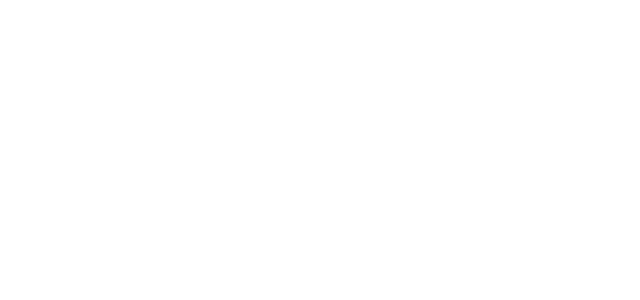
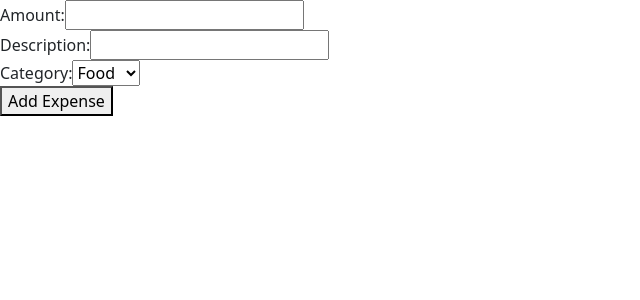
Before and after one commit to ROHAN4535/Expense-Tracker, a React (Create React App) app: page /profile/expense-tracker in a window 1280 px wide. Before the commit this address had no page. Shown: the top 300 px of the page, without its empty margins (0-640 px from the left). Built offline with nearby package versions, Linux system fonts and the light colour scheme.

Commit message:
Adding Expenses for tracking purpose

```diff
--- a/src/App.js
+++ b/src/App.js
@@ -1,19 +1,23 @@
 import { Route, Routes } from "react-router-dom";
 import Login from "./Components/Login/Login";
 import SignUp from "./Components/SignUp/SignUp";
-import UpdateProfile from "./Components/UpdateProfile/UpdateProfile";
+// import UpdateProfile from "./Components/UpdateProfile/UpdateProfile";
 import AuthProvider from "./Store/AuthProvider";
 import Profile from "./Components/UpdateProfile/Profile";
+import Expense from "./Components/ExpenseTracker/Expense";
+import ExpeseProvider from "./Store/ExpeseProvider";
 
 function App() {
   return (
     <AuthProvider>
-      <Routes>
-        <Route path="/" element={<SignUp />} />
-        <Route path="login" element={<Login />} />
-        <Route path="profile" element={<Profile />} />
-        <Route path="updateprofile" element={<UpdateProfile/>}/>
-      </Routes>
+      <ExpeseProvider>
+        <Routes>
+          <Route path="/" element={<SignUp />} />
+          <Route path="/login" element={<Login />} />
+          <Route path="/profile" element={<Profile />} />
+          <Route path="/profile/expense-tracker" element={<Expense/>} />
+        </Routes>
+      </ExpeseProvider>
     </AuthProvider>
   );
 }
--- /dev/null
+++ b/src/Components/ExpenseTracker/Expense.js
@@ -0,0 +1,14 @@
+import { Fragment } from "react";
+import ExpenseForm from "./ExpenseForm";
+import ExpenseList from "./ExpenseList";
+
+const Expense = () => {
+    return (
+        <Fragment>
+            <ExpenseForm/>
+            <ExpenseList/>
+        </Fragment>
+    )
+}
+
+export default Expense;
--- /dev/null
+++ b/src/Components/ExpenseTracker/ExpenseForm.js
@@ -0,0 +1,47 @@
+import { useContext, useRef } from "react";
+import ExpenseContext from "../../Store/exp-context";
+
+const ExpenseForm = () => {
+  const amountRef = useRef();
+  const descRef = useRef();
+  const catRef = useRef();
+  const expCntx = useContext(ExpenseContext);
+
+  const submitHandler = (e) => {
+    e.preventDefault();
+    const expObj = {
+      enteredAmount: amountRef.current.value,
+      enteredDesc: descRef.current.value,
+      enteredCat: catRef.current.value,
+    };
+    console.log(expObj);
+    expCntx.addItem(expObj);
+  };
+
+  return (
+    <section>
+      <form onSubmit={submitHandler}>
+        <div>
+          <label htmlFor="amount">Amount:</label>
+          <input type="number" ref={amountRef} />
+        </div>
+        <div>
+          <label htmlFor="desc">Description:</label>
+          <input type="text" ref={descRef} />
+        </div>
+        <div>
+          <label htmlFor="category">Category:</label>
+          <select ref={catRef}>
+            <option>Food</option>
+            <option>Petrol</option>
+            <option>Salary</option>
+            <option>Other</option>
+          </select>
+        </div>
+        <button type="submit">Add Expense</button>
+      </form>
+    </section>
+  );
+};
+
+export default ExpenseForm;
--- /dev/null
+++ b/src/Components/ExpenseTracker/ExpenseList.js
@@ -0,0 +1,22 @@
+import { useContext } from "react";
+import ExpenseContext from "../../Store/exp-context";
+
+const ExpenseList = () => {
+  const expCntx = useContext(ExpenseContext);
+  return (
+    <section>
+      <ul>
+        {console.log(expCntx.items)}
+        {expCntx.items.map((item) => (
+          <li>
+            <h3>{item.enteredCat}</h3>
+            <div>{item.enteredDesc}</div>
+            <div>{item.enteredAmount}</div>
+          </li>
+        ))}
+      </ul>
+    </section>
+  );
+};
+
+export default ExpenseList;
--- a/src/Components/Login/Login.js
+++ b/src/Components/Login/Login.js
@@ -43,7 +43,8 @@ const Login = () => {
       .then((data) => {
         authCtx.login(data.idToken, data.email);
         alert("User has successfully login.");
-        navigate("/profile", { replace: true });
+        // navigate("/profile", { replace: true });
+        navigate("/profile/expense-tracker", { replace: true });
       })
       .catch((err) => {
         alert(err.message);
--- a/src/Components/UpdateProfile/Profile.js
+++ b/src/Components/UpdateProfile/Profile.js
@@ -1,5 +1,5 @@
 import React, { useContext, useState, Fragment } from "react";
-import { Link, useNavigate } from "react-router-dom";
+import { useLocation, useNavigate } from "react-router-dom";
 import AuthContext from "../../Store/auth-context";
 import classes from "./Profile.module.css";
 import UpdateProfile from "./UpdateProfile";
@@ -7,7 +7,8 @@ import UpdateProfile from "./UpdateProfile";
 const Profile = () => {
   const authCtx = useContext(AuthContext);
   const navigate = useNavigate();
-  const [updateVisible, setUpdateVisible] = useState(false);
+  const location = useLocation();
+  const isLocation = location.pathname === "/profile";
   const [userData, setUserData] = useState(null);
 
   // useEffect(() => {
@@ -15,7 +16,7 @@ const Profile = () => {
   // }, [authCtx.token]);
   // Function to fetch user data from Firebase and update the state
   const fetchUserData = async () => {
-    setUpdateVisible(true);
+
     // if (!authCtx.token) {
     //   return;
     // }
@@ -43,6 +44,7 @@ const Profile = () => {
     } catch (error) {
       console.error(error);
     }
+    navigate("/profile", { replace: true });
   };
 
   // Check if user data is already available in state, if not, fetch it.
@@ -62,14 +64,14 @@ const Profile = () => {
               {/* <h5>Your profile is incomplete.</h5>
 
               <Link to="/updateprofile">Complete now.</Link> */}
-              {!updateVisible ? (
+              {!isLocation ? (
                 "Your Profile is incomplete. "
               ) : (
                 <React.Fragment>
                   Your profile <strong>x%</strong> completed.
                 </React.Fragment>
               )}
-              <Link onClick={fetchUserData}>Complete now</Link>
+              <button onClick={fetchUserData}>Complete now</button>
             </span>
           </div>
           <div className={classes.logout}>
@@ -79,7 +81,7 @@ const Profile = () => {
           </div>
         </div>
       </section>
-      {updateVisible && <UpdateProfile user={userData} />}
+      {isLocation && <UpdateProfile user={userData} />}
     </Fragment>
   );
 };
--- a/src/Components/UpdateProfile/Profile.module.css
+++ b/src/Components/UpdateProfile/Profile.module.css
@@ -13,9 +13,11 @@
   align-items: center;
   justify-content: space-between !important;
 }
+
 .headerDetail span {
   margin-left: 55rem;
 }
+
 .header {
   display: flex;
   flex-direction: row;
@@ -25,12 +27,14 @@
   margin-right: 1rem;
   margin-left: 1rem;
 }
+
 .incomplete {
   font-style: italic;
   background-color: rgba(214, 119, 63, 0.4);
   border-radius: 15px;
   padding: 0.25rem;
 }
+
 .logout button {
   width: 100%;
   padding: 0.5rem;
@@ -43,6 +47,21 @@
   cursor: pointer;
   transition: background-color 0.3s ease;
 }
-  .logout button:hover{
+
+.logout button:hover {
   background-color: #f32106;
 }
+@media (max-width: 768px) {
+.proCon {
+  width: 100%;
+ }
+.headerDetail span {
+  margin-left: 0;
+ }
+.header {
+  flex-direction: column;
+  align-items: flex-start;
+  margin-right: 0;
+  margin-left: 0;
+  }
+}
--- a/src/Store/AuthProvider.js
+++ b/src/Store/AuthProvider.js
@@ -2,10 +2,10 @@ import { useState } from "react";
 import AuthContext from "./auth-context";
 
 const AuthProvider = (props) => {
-  const [token, setToken] = useState(null);
-  const [userEmail, setUserEmail] = useState(null);
+  const [token, setToken] = useState("");
+  const [userEmail, setUserEmail] = useState("");
 
-  if (token === null && localStorage.length !== 0) {
+  if (token === "" && localStorage.length !== 0) {
     setToken(localStorage["user"]);
   }
   const userLoggedIn = !!token;
@@ -16,8 +16,8 @@ const AuthProvider = (props) => {
   };
 
   const logoutHandler = () => {
-    setToken(null)
-    setUserEmail(null)
+    setToken("")
+    setUserEmail("")
     localStorage.removeItem("token")
   };
 
--- /dev/null
+++ b/src/Store/ExpeseProvider.js
@@ -0,0 +1,23 @@
+import { useState } from "react";
+import ExpenseContext from "./exp-context";
+
+const ExpeseProvider = (props) => {
+  const [items, setItems] = useState([]);
+
+  const addItemHandler = (item) => {
+    console.log(item)
+    setItems((prevItems) => [...prevItems, item]);
+  };
+
+  const contextValue = {
+    items: items,
+    addItem: addItemHandler,
+  };
+  return (
+    <ExpenseContext.Provider value={contextValue}>
+      {props.children}
+    </ExpenseContext.Provider>
+  );
+};
+
+export default ExpeseProvider;
--- /dev/null
+++ b/src/Store/exp-context.js
@@ -0,0 +1,8 @@
+import React from "react";
+
+const ExpenseContext = React.createContext({
+  items: [],
+  addItem: (item) => {},
+});
+
+export default ExpenseContext;
```
Also changed, not shown: src/Components/Layout/Root.js (added, +13 -0 lines). Lines whose indentation alone changed are shown as unchanged.
